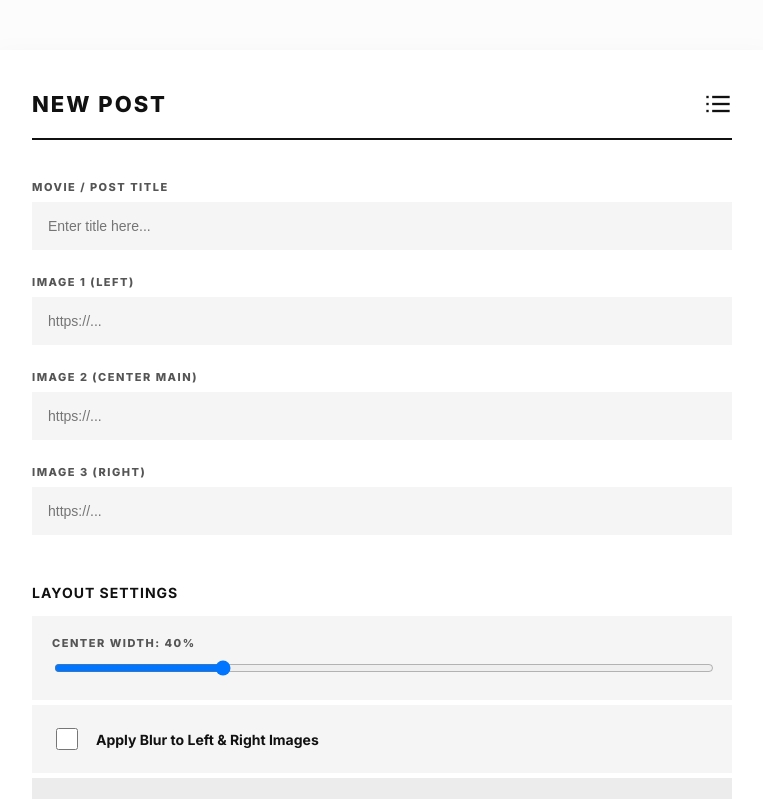
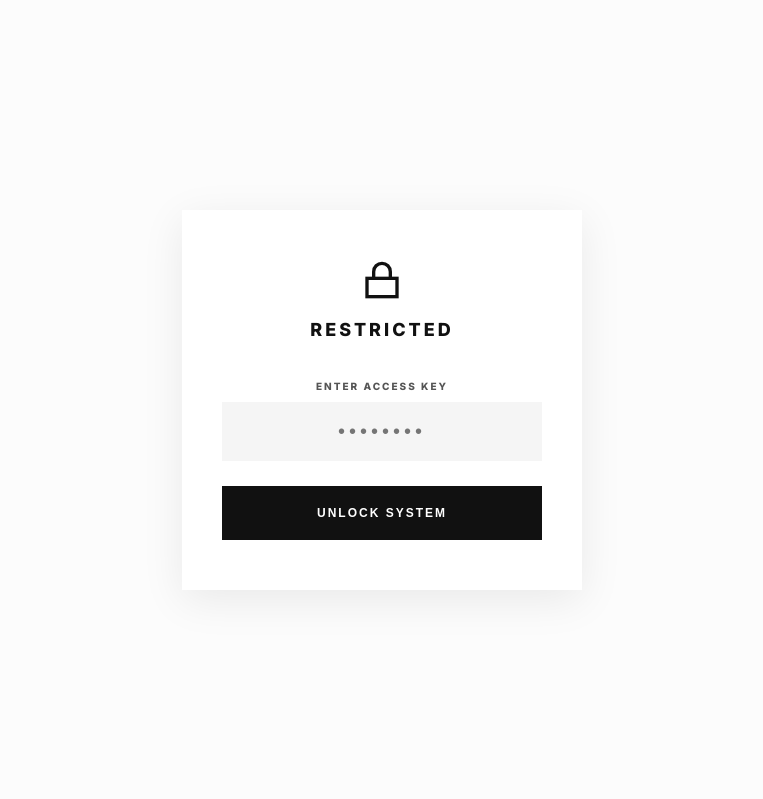
Before and after one commit to page-dotcom/cdn.images, a Next.js app: page / in a window 1280 px wide. Shown: the top 799 px of the page, without its empty margins (258-1021 px from the left). Built offline with nearby package versions, Linux system fonts and the light colour scheme; no server answers.

Commit message:
Update layout.tsx

```diff
--- a/app/layout.tsx
+++ b/app/layout.tsx
@@ -1,12 +1,107 @@
+'use client';
+
 import { Inter } from 'next/font/google';
+import { useState, useEffect } from 'react';
 
 const inter = Inter({ subsets: ['latin'] });
 
 export default function RootLayout({ children }: { children: React.ReactNode }) {
+  const [isLoggedIn, setIsLoggedIn] = useState(false);
+  const [password, setPassword] = useState('');
+  const [status, setStatus] = useState('');
+  const [isMounted, setIsMounted] = useState(false);
+
+  // Cek apakah sebelumnya sudah pernah login
+  useEffect(() => {
+    setIsMounted(true);
+    if (localStorage.getItem('streamlite_access') === 'granted') {
+      setIsLoggedIn(true);
+    }
+  }, []);
+
+  const handleLogin = (e: any) => {
+    e.preventDefault();
+    setStatus('VERIFYING...');
+
+
+    const secretKey = process.env.NEXT_PUBLIC_PASSWORD || '';
+
+    // Memberi sedikit jeda agar terasa seperti aplikasi sungguhan
+    setTimeout(() => {
+      if (password === secretKey) {
+        localStorage.setItem('streamlite_access', 'granted');
+        setStatus('ACCESS GRANTED');
+        setTimeout(() => setIsLoggedIn(true), 600); // Masuk ke aplikasi
+      } else {
+        setStatus('ACCESS DENIED!');
+        setTimeout(() => setStatus(''), 2500); // Notif hilang dalam 2.5 detik
+      }
+    }, 800);
+  };
+
+  // Mencegah kedipan layar putih sebelum pengecekan selesai
+  if (!isMounted) {
+    return (
+      <html lang="en">
+        <body style={{ margin: 0, backgroundColor: '#000' }}></body>
+      </html>
+    );
+  }
+
   return (
     <html lang="en">
       <body style={{ margin: 0, padding: 0, backgroundColor: '#fcfcfc', color: '#111' }} className={inter.className}>
-        {children}
+        {isLoggedIn ? (
+          // Jika sudah login, tampilkan halaman Form atau List
+          children
+        ) : (
+          // Jika belum login, tampilkan Layar Login ini
+          <div style={{ display: 'flex', minHeight: '100vh', alignItems: 'center', justifyContent: 'center', padding: '20px', boxSizing: 'border-box' }}>
+
+            <div style={{ width: '100%', maxWidth: '400px', backgroundColor: '#fff', padding: '50px 40px', boxShadow: '0 10px 40px rgba(0,0,0,0.08)', boxSizing: 'border-box' }}>
+
+              <div style={{ textAlign: 'center', marginBottom: '40px' }}>
+                <svg width="40" height="40" viewBox="0 0 24 24" fill="none" stroke="#111" strokeWidth="2" strokeLinecap="square" strokeLinejoin="miter" style={{ marginBottom: '15px' }}>
+                  <rect x="3" y="11" width="18" height="11" rx="0" ry="0"></rect>
+                  <path d="M7 11V7a5 5 0 0 1 10 0v4"></path>
+                </svg>
+                <h1 style={{ fontSize: '18px', fontWeight: 800, margin: 0, letterSpacing: '3px', textTransform: 'uppercase' }}>
+                  Restricted
+                </h1>
+              </div>
+
+              <form onSubmit={handleLogin} style={{ display: 'flex', flexDirection: 'column', gap: '25px' }}>
+
+                <div>
+                  <label style={{ display: 'block', fontSize: '10px', fontWeight: 800, marginBottom: '10px', letterSpacing: '2px', color: '#555', textTransform: 'uppercase', textAlign: 'center' }}>
+                    Enter Access Key
+                  </label>
+                  <input
+                    type="password"
+                    value={password}
+                    onChange={(e) => setPassword(e.target.value)}
+                    placeholder="••••••••"
+                    style={{ width: '100%', padding: '18px', backgroundColor: '#f5f5f5', border: 'none', borderRadius: 0, fontSize: '20px', outline: 'none', color: '#111', boxSizing: 'border-box', textAlign: 'center', letterSpacing: '4px' }}
+                    required
+                  />
+                </div>
+
+                <button type="submit" style={{ padding: '20px', backgroundColor: '#111', color: '#fff', border: 'none', borderRadius: 0, fontSize: '12px', fontWeight: 800, cursor: 'pointer', textTransform: 'uppercase', letterSpacing: '2px' }}>
+                  UNLOCK SYSTEM
+                </button>
+
+                {/* AREA NOTIFIKASI STATUS */}
+                {status && (
+                  <div style={{ padding: '15px', backgroundColor: status === 'ACCESS GRANTED' ? '#e8f5e9' : '#111', color: status === 'ACCESS GRANTED' ? '#1b5e20' : '#fff', fontSize: '11px', fontWeight: 800, textAlign: 'center', letterSpacing: '1.5px', marginTop: '-5px' }}>
+                    {status}
+                  </div>
+                )}
+
+              </form>
+            </div>
+
+          </div>
+        )}
       </body>
     </html>
   );
```
